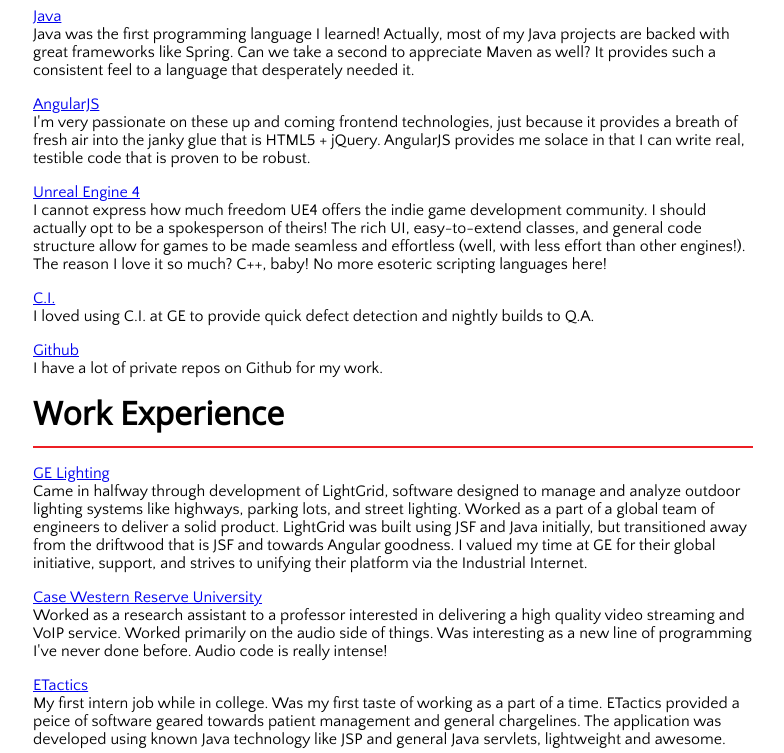
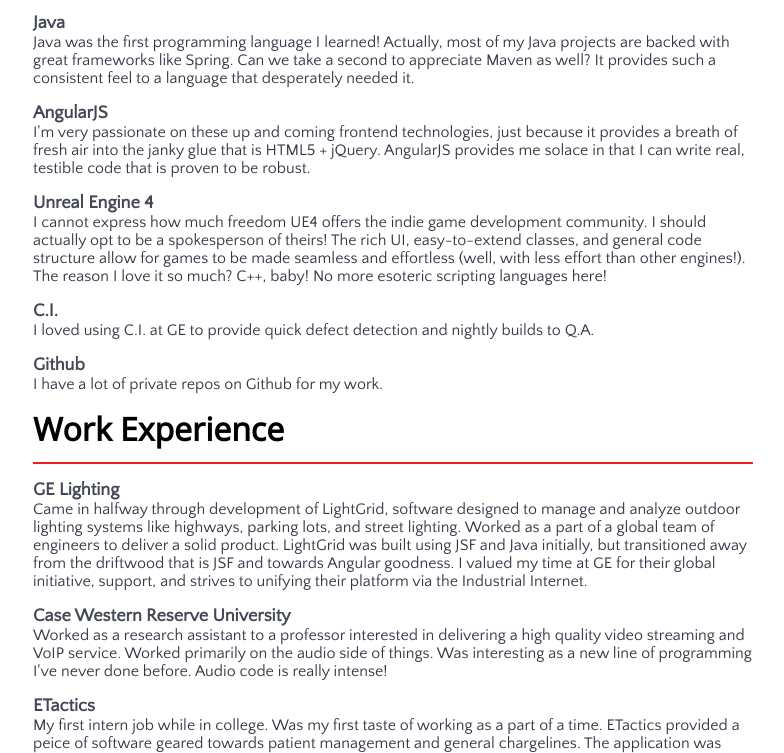
Before and after one commit to RossRothenstine/site, a plain HTML site: page index.html in a window 1280 px wide. Shown: the part 322-1075 px from the top of the page, without its empty margins (247-1031 px from the left). Drawn offline with nearby package versions, Linux system fonts and the light colour scheme.

Commit message:
Update font colors

```diff
--- a/style.css
+++ b/style.css
@@ -11,6 +11,7 @@ body {
 }
 p {
 	font: 16px 'Quattrocento Sans', sans-serif;
+	color: #333745;
 }
 
 .wrapper {
@@ -44,3 +45,9 @@ li {
 li:first-child {
 	padding-left: 0;
 }
+a {
+	font-size: 18px;
+	font-weight: bold;
+	text-decoration: none;
+	color: #444856;
+}
```
